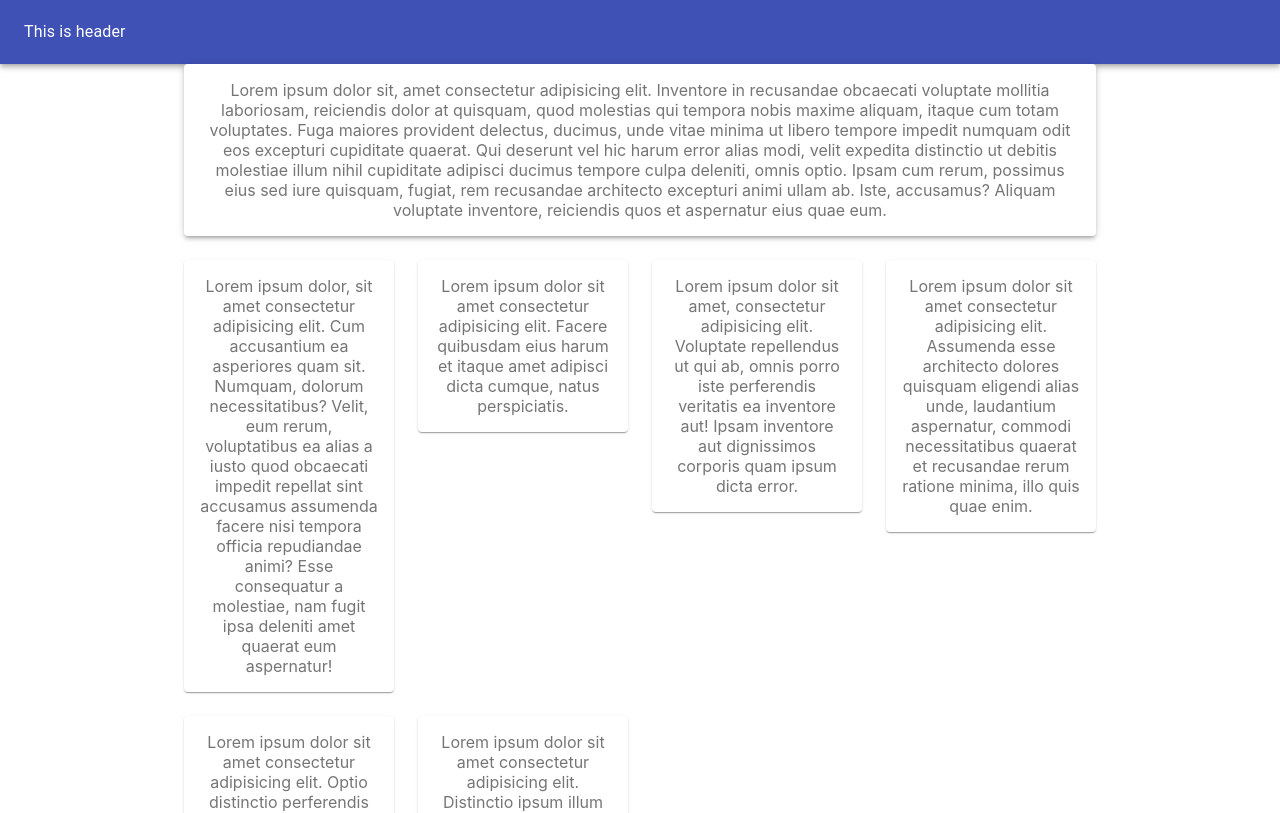
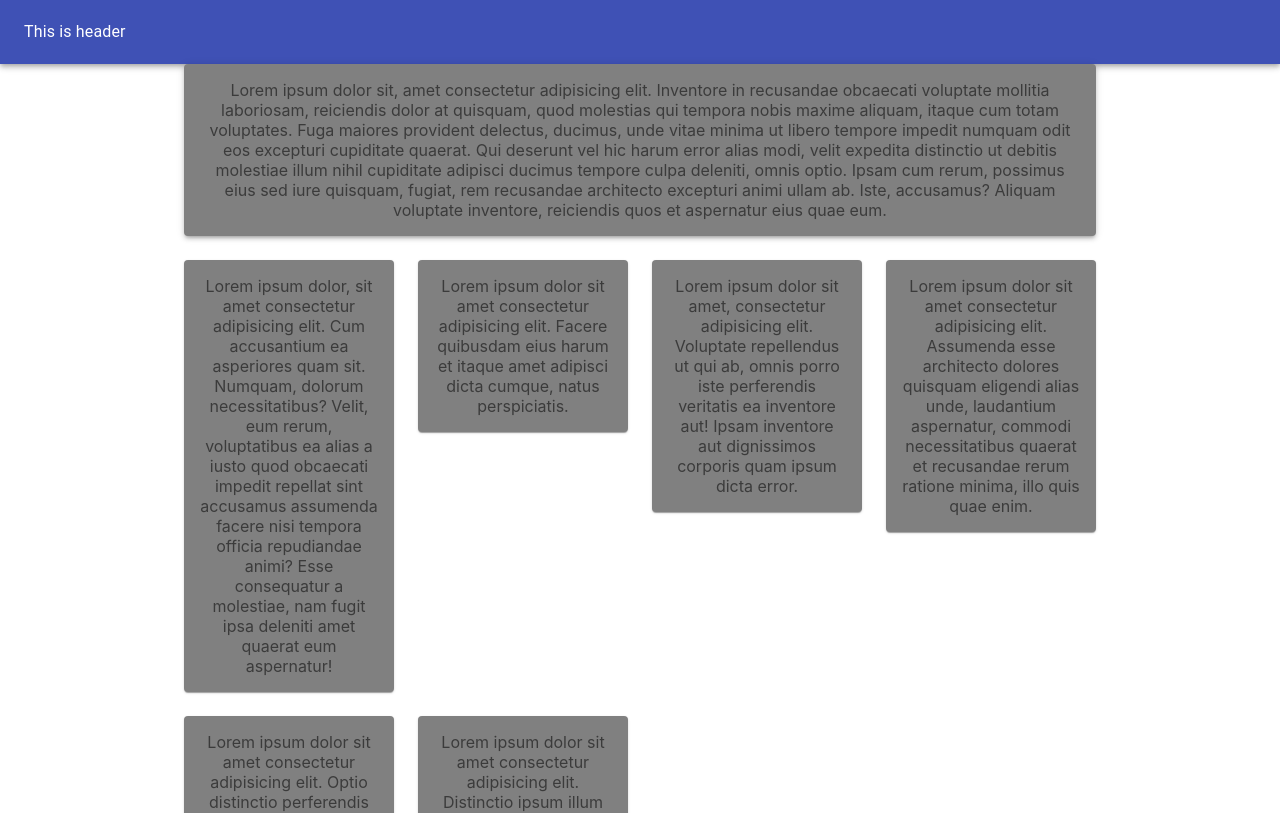
Before and after one commit to bhanupratapsinghcs/Material-UI-Learn, a React (Create React App) app: page / in a window 1280 px wide. Shown: the top 813 px of the page. Built offline with nearby package versions, Linux system fonts and the light colour scheme.

Commit message:
grid paper color change

```diff
--- a/src/Components/Grids.js
+++ b/src/Components/Grids.js
@@ -4,6 +4,7 @@ import { Grid, makeStyles } from '@material-ui/core';
 
 const useStyle = makeStyles((theme) => ({
     paper: {
+        background: "grey",
         elevation: 3,
         padding: theme.spacing(2),
         textAlign: 'center',
```
Also changed, not shown: 1 other file (tests, documents, lock files or other folders).
